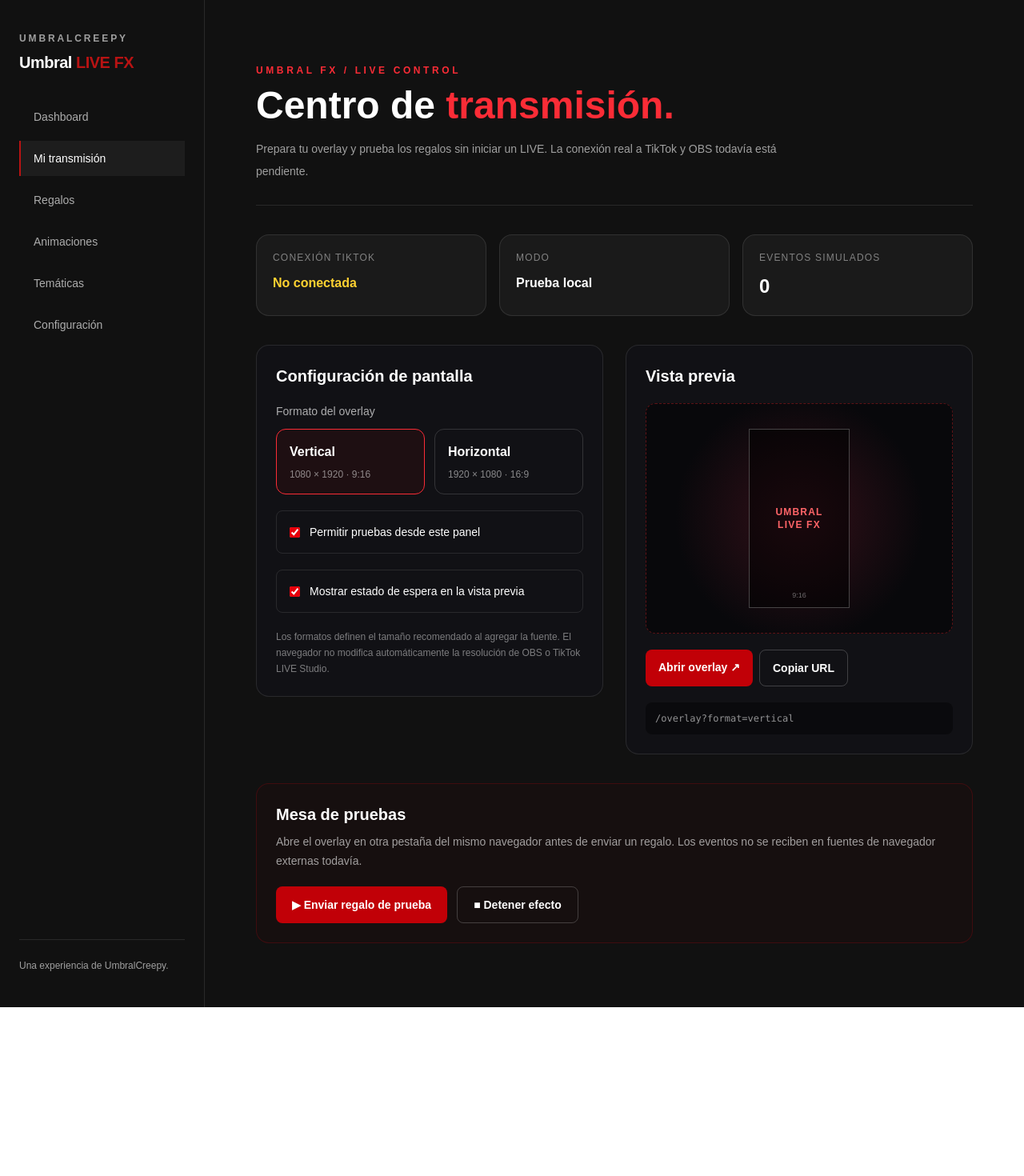
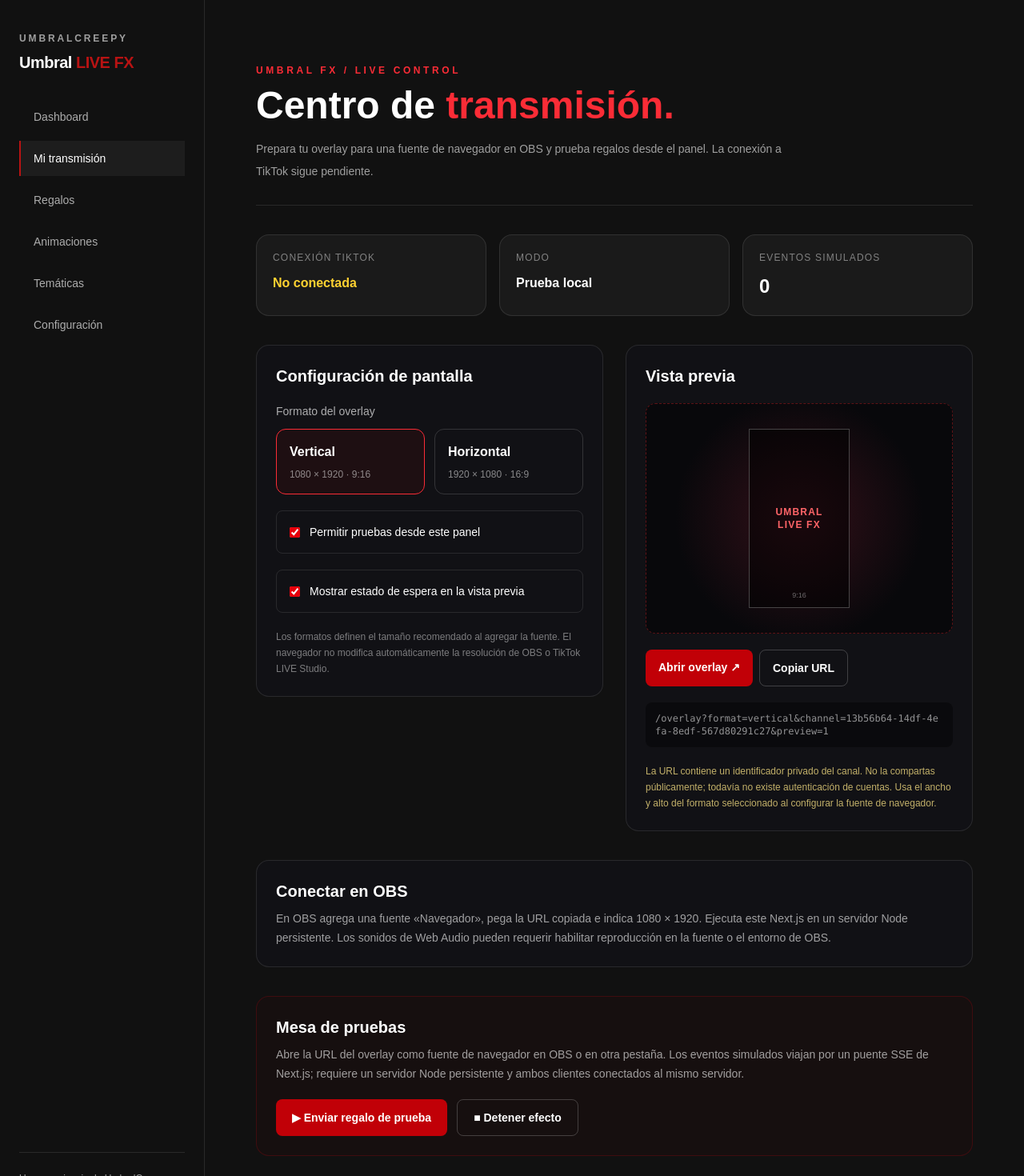
Before and after one commit to manuelsansoresg/umbral_live_fx, a Next.js app in the folder apps/web/: page /live in a window 1280 px wide. Shown: the top 1470 px of the page at 80% size. Before the commit the page ends 1259 px from the top, so only its background shows below. Built offline with nearby package versions, Linux system fonts and the light colour scheme.

Commit message:
feat: expose OBS browser-source URL and instructions in live control center

```diff
--- a/apps/web/src/app/(dashboard)/live/page.tsx
+++ b/apps/web/src/app/(dashboard)/live/page.tsx
@@ -1,7 +1,7 @@
 "use client";
 
 import { useEffect, useState } from "react";
-import { broadcastGift, DEMO_GIFTS, stopPreview } from "@/features/live/simulator";
+import { broadcastGift, DEMO_GIFTS, getRelayChannel, stopPreview } from "@/features/live/simulator";
 import { resolvePreset, useFxSettings } from "@/features/live/settings";
 
 type Format = "horizontal" | "vertical";
@@ -13,6 +13,7 @@ export default function LivePage() {
   const [options,setOptions] = useState<StreamOptions>(defaults);
   const [loaded,setLoaded] = useState(false);
   const [copied,setCopied] = useState(false);
+  const [relayChannel,setRelayChannel] = useState("");
   const [count,setCount] = useState(0);
   const [settings] = useFxSettings();
   useEffect(() => {
@@ -20,6 +21,7 @@ export default function LivePage() {
       const stored = localStorage.getItem(KEY);
       if(stored) setOptions({...defaults,...JSON.parse(stored)});
     } catch { /* Defaults are safe for local preview */ }
+    setRelayChannel(getRelayChannel());
     setLoaded(true);
   }, []);
   function update(patch: Partial<StreamOptions>) {
@@ -27,7 +29,7 @@ export default function LivePage() {
     setOptions(next);
     localStorage.setItem(KEY,JSON.stringify(next));
   }
-  const previewUrl = `/overlay?format=${options.format}`;
+  const previewUrl = `/overlay?format=${options.format}&channel=${encodeURIComponent(relayChannel)}${options.showStatus?"&preview=1":""}`;
   function testGift() {
     if(!options.enabled)return;
     const gift = DEMO_GIFTS[count % DEMO_GIFTS.length];
@@ -45,7 +47,7 @@ export default function LivePage() {
     <header className="border-b border-white/10 pb-7">
       <p className="text-xs font-semibold uppercase tracking-[.3em] text-red-500">UMBRAL FX / LIVE CONTROL</p>
       <h1 className="mt-3 text-4xl font-black sm:text-5xl">Centro de <span className="text-red-500">transmisión.</span></h1>
-      <p className="mt-4 max-w-2xl text-sm leading-7 text-white/60">Prepara tu overlay y prueba los regalos sin iniciar un LIVE. La conexión real a TikTok y OBS todavía está pendiente.</p>
+      <p className="mt-4 max-w-2xl text-sm leading-7 text-white/60">Prepara tu overlay para una fuente de navegador en OBS y prueba regalos desde el panel. La conexión a TikTok sigue pendiente.</p>
     </header>
     <div className="grid gap-4 sm:grid-cols-3">
       <div className="rounded-2xl border border-white/10 bg-white/[.04] p-5"><p className="text-xs uppercase tracking-widest text-white/45">Conexión TikTok</p><p className="mt-3 font-bold text-amber-300">No conectada</p></div>
@@ -77,11 +79,13 @@ export default function LivePage() {
           <button onClick={copyUrl} className="rounded-lg border border-white/20 px-4 py-3 text-sm font-semibold hover:bg-white/10">{copied?"URL copiada ✓":"Copiar URL"}</button>
         </div>
         <p className="break-all rounded-lg bg-black/40 p-3 font-mono text-xs text-white/55">{previewUrl}</p>
+        <p className="text-xs leading-5 text-amber-200/75">La URL contiene un identificador privado del canal. No la compartas públicamente; todavía no existe autenticación de cuentas. Usa el ancho y alto del formato seleccionado al configurar la fuente de navegador.</p>
       </section>
     </div>
+    <section className="rounded-2xl border border-white/10 bg-[#111115] p-6"><h2 className="text-xl font-bold">Conectar en OBS</h2><p className="mt-2 text-sm leading-6 text-white/60">En OBS agrega una fuente «Navegador», pega la URL copiada e indica {options.format === "vertical" ? "1080 × 1920" : "1920 × 1080"}. Ejecuta este Next.js en un servidor Node persistente. Los sonidos de Web Audio pueden requerir habilitar reproducción en la fuente o el entorno de OBS.</p></section>
     <section className="rounded-2xl border border-red-800/30 bg-red-950/10 p-6">
       <h2 className="text-xl font-bold">Mesa de pruebas</h2>
-      <p className="mt-2 text-sm leading-6 text-white/60">Abre el overlay en otra pestaña del mismo navegador antes de enviar un regalo. Los eventos no se reciben en fuentes de navegador externas todavía.</p>
+      <p className="mt-2 text-sm leading-6 text-white/60">Abre la URL del overlay como fuente de navegador en OBS o en otra pestaña. Los eventos simulados viajan por un puente SSE de Next.js; requiere un servidor Node persistente y ambos clientes conectados al mismo servidor.</p>
       <div className="mt-5 flex flex-wrap gap-3">
         <button type="button" disabled={!options.enabled} onClick={testGift} className="rounded-lg bg-red-700 px-5 py-3 text-sm font-bold hover:bg-red-600 disabled:opacity-40">▶ Enviar regalo de prueba</button>
         <button type="button" onClick={stopPreview} className="rounded-lg border border-white/20 px-5 py-3 text-sm font-bold hover:bg-white/10">■ Detener efecto</button>
```
